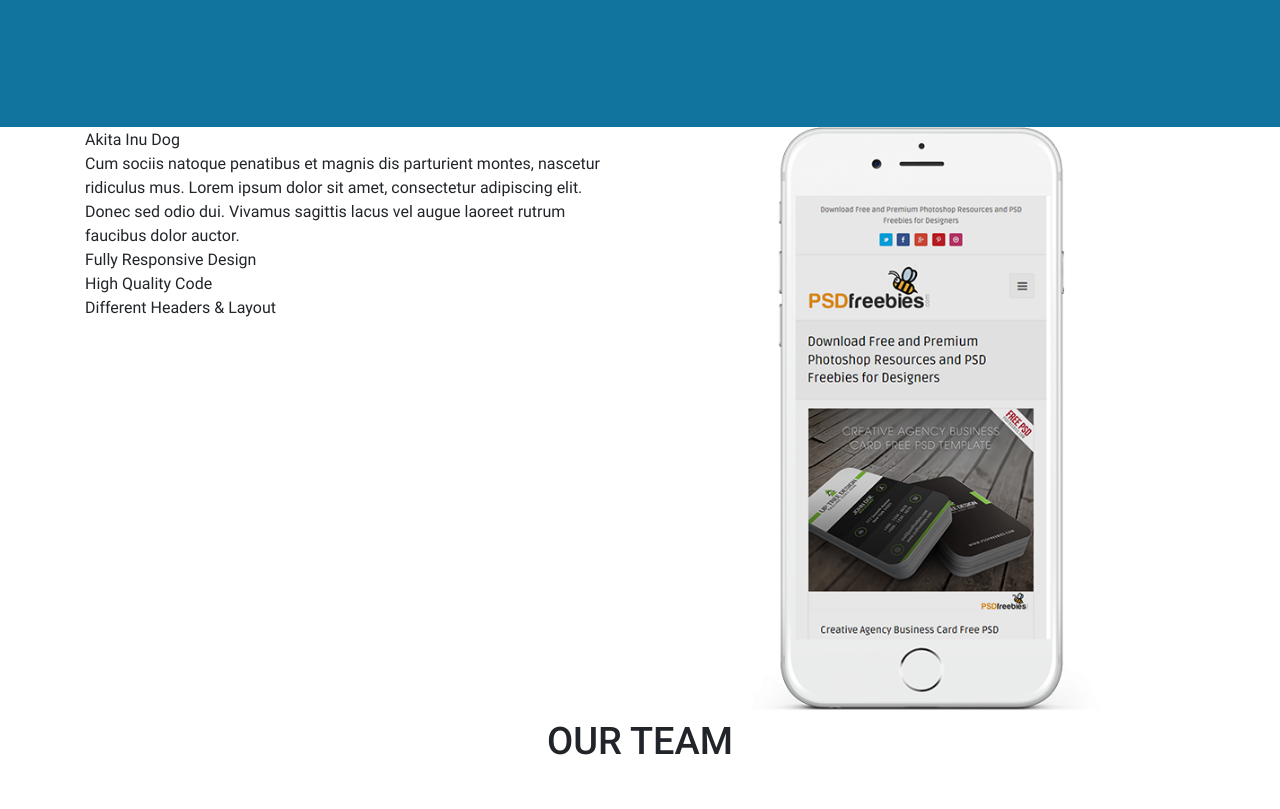
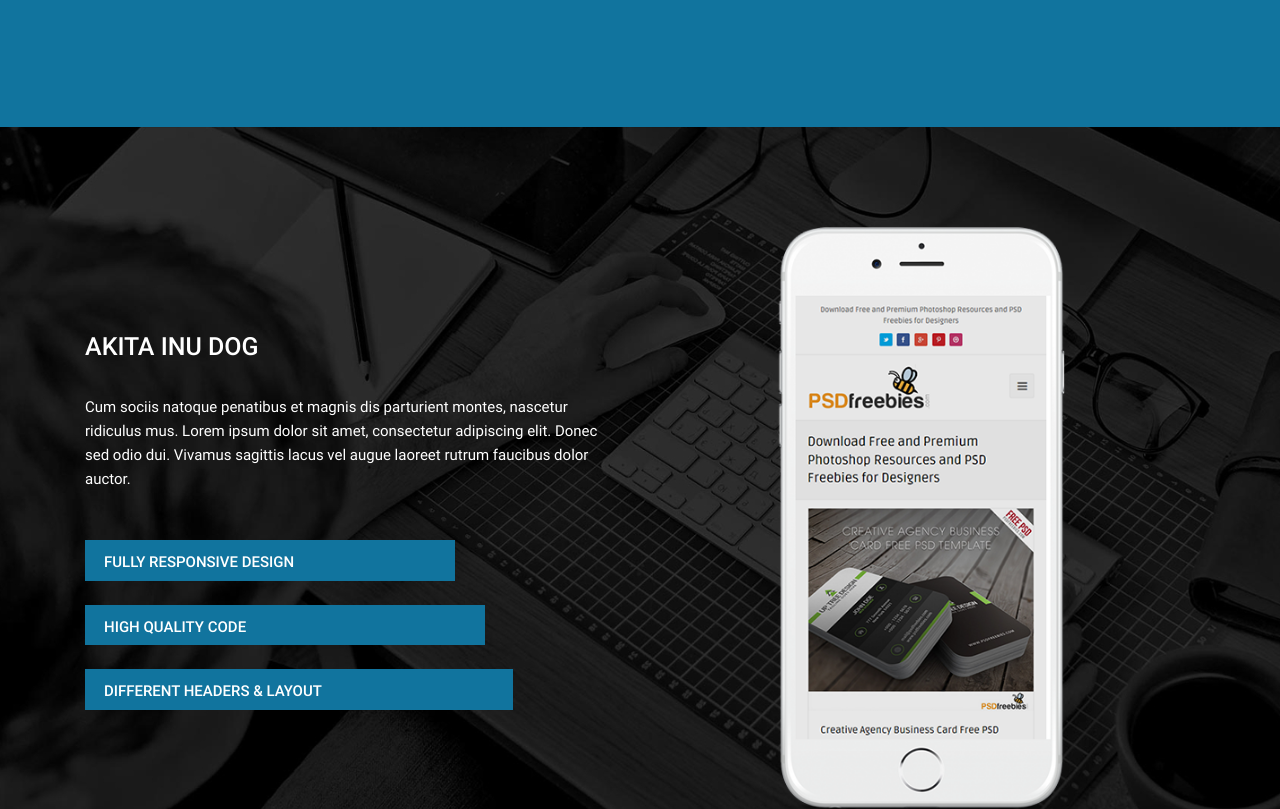
Before and after one commit to costaline/creatives-da, a website: page source/index.html in a window 1280 px wide. Shown: the part 3660-4469 px from the top of the page. Drawn offline with nearby package versions, Linux system fonts and the light colour scheme; files that its build step writes are made by us from their sources; files whose address does not match are found by name.

Commit message:
block key-feature

```diff
--- /dev/null
+++ b/source/blocks/key-feature/style/key-feature.less
@@ -0,0 +1,51 @@
+.key-feature {
+  // min-height: 850px;
+  color: #ffffff;
+  background-image: url('../img/key-feature-bg.jpg');
+  background-color: #000000;
+  background-position: center center;
+  background-size: cover;
+}
+
+.key-feature__title {
+  margin-top: 200px;
+  margin-bottom: 30px;
+  font-size: 25px;
+  font-weight: 500;
+  text-transform: uppercase;
+}
+
+.key-feature__text {
+  margin-bottom: 50px;
+  font-size: 15px;
+  font-weight: 400;
+  line-height: 24px;
+}
+
+.key-feature__item {
+  margin-bottom: 24px;
+  padding-top: 10px;
+  padding-bottom: 8px;
+  padding-left: 19px;
+  font-size: 15px;
+  font-weight: 500;
+  text-transform: uppercase;
+  background-color: #11749e;
+
+  &:nth-of-type(1) {
+    width: 370px;
+  }
+
+  &:nth-of-type(2) {
+    width: 400px;
+  }
+
+  &:nth-of-type(3) {
+    width: 428px;
+  }
+}
+
+.key-feature__picture {
+  margin-top: 100px;
+  margin-bottom: 95px;
+}
--- a/source/style/style.less
+++ b/source/style/style.less
@@ -17,3 +17,4 @@
 @import "../blocks/blog-area/style/blog-area.less";
 @import "../blocks/blog/style/blog.less";
 @import "../blocks/quick-action/style/quick-action.less";
+@import "../blocks/key-feature/style/key-feature.less";
```
